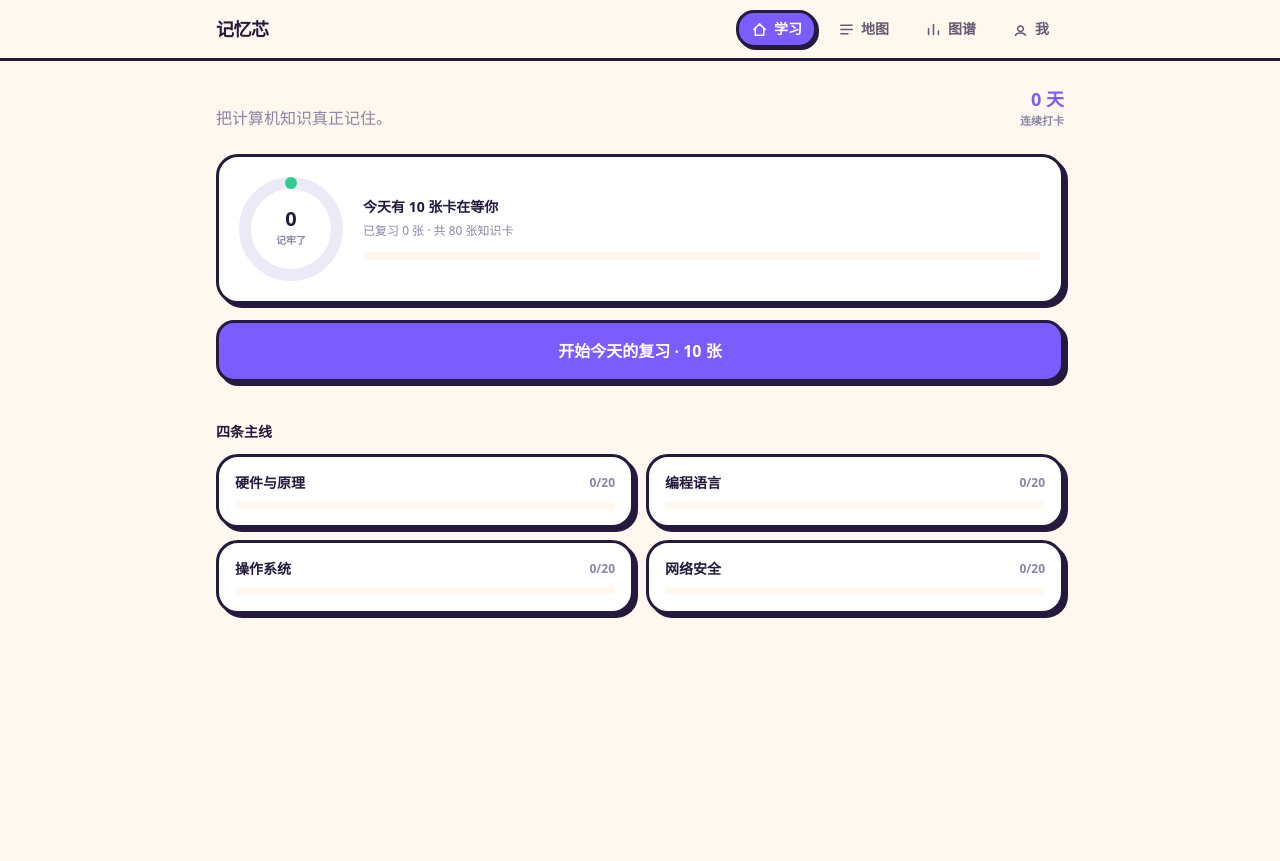
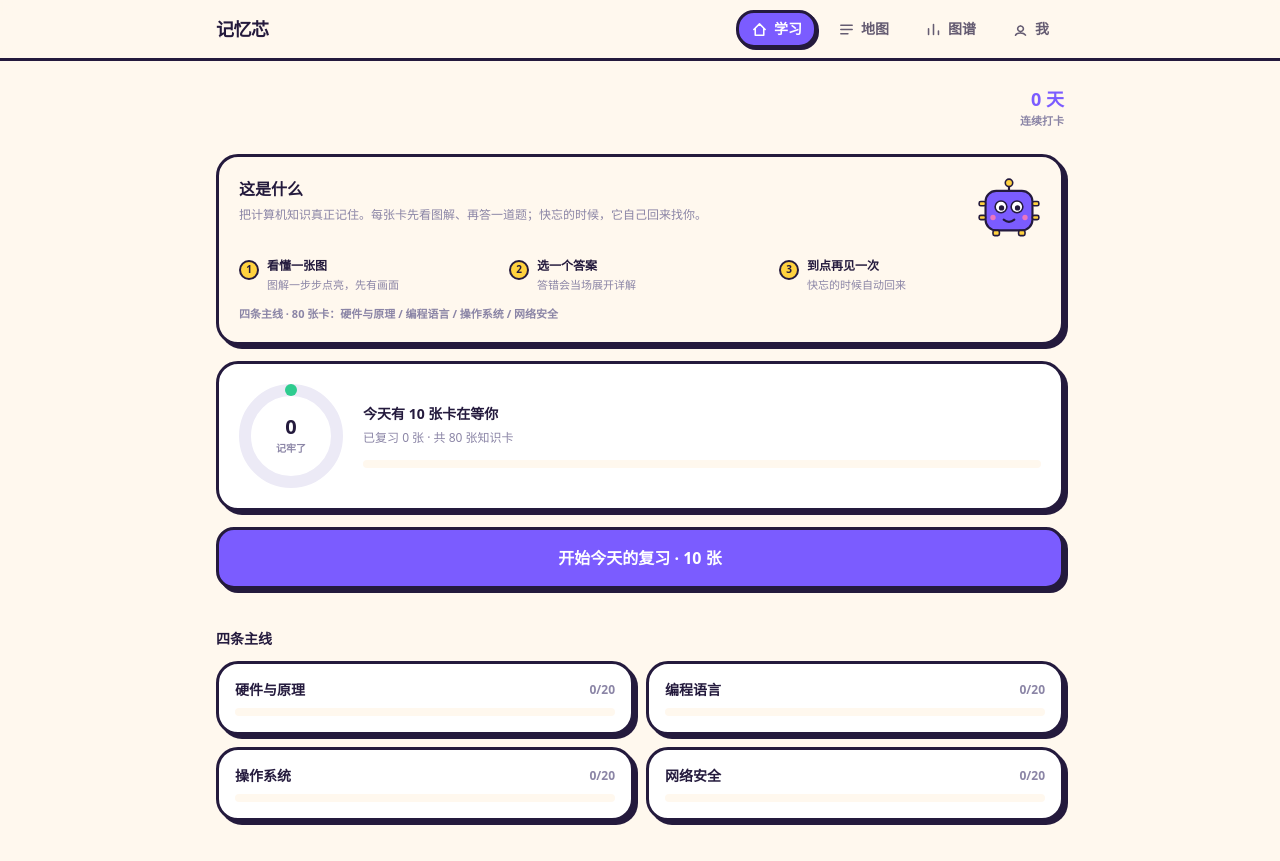
Before and after one commit to 839194950/computer-studying, a React (Vite) app: page / in a window 1280 px wide. Before the commit the page ends 800 px from the top, so only its background shows below. Built offline with nearby package versions, Linux system fonts and the light colour scheme.

Commit message:
feat(home): add an always-visible product intro
* explains what the app is plus a three-step how-to above the queue

* coverage line derives card count and track names from content

* header tagline removed to avoid repeating the intro

* tests 104 -> 106

```diff
--- a/src/features/home/HomePage.tsx
+++ b/src/features/home/HomePage.tsx
@@ -10,6 +10,13 @@ import { useStore } from '../../store/useStore';
 import { buildQueue } from '../../lib/queue';
 import { masteryPercent, resolveStreak, weakCards } from '../../lib/stats';
 import { dayKey } from '../../lib/time';
+
+/** 首次进入的三步说明。固定文案，不随进度变化。 */
+const STEPS = [
+  { title: '看懂一张图', hint: '图解一步步点亮，先有画面' },
+  { title: '选一个答案', hint: '答错会当场展开详解' },
+  { title: '到点再见一次', hint: '快忘的时候自动回来' },
+];
 
 export function HomePage() {
   const progress = useStore((s) => s.progress);
@@ -32,13 +39,44 @@ export function HomePage() {
           <div>
             {/* 桌面端顶部导航已经有品牌名，这里只在移动端显示，避免重复 */}
             <h1 className="text-3xl font-black tracking-tight text-ink md:sr-only">记忆芯</h1>
-            <p className="mt-1 text-sm text-muted md:mt-0 md:text-base">把计算机知识真正记住。</p>
           </div>
           <div className="text-right">
             <div className="text-lg font-black text-brand">{currentStreak} 天</div>
             <div className="text-[11px] font-bold text-muted">连续打卡</div>
           </div>
         </header>
+
+        <StickerCard tone="paper" className="mb-4 p-5">
+          <div className="flex items-start gap-3">
+            <div className="min-w-0 flex-1">
+              <h2 className="text-base font-black text-ink">这是什么</h2>
+              <p className="mt-1 text-xs leading-relaxed text-muted">
+                把计算机知识真正记住。每张卡先看图解、再答一道题；快忘的时候，它自己回来找你。
+              </p>
+            </div>
+            <Mascot mood="happy" size={64} className="shrink-0" />
+          </div>
+
+          <ol className="m-0 mt-3 grid list-none gap-2 p-0 sm:grid-cols-3">
+            {STEPS.map((step, index) => (
+              <li key={step.title} className="flex items-start gap-2">
+                <span className="mt-0.5 flex h-5 w-5 shrink-0 items-center justify-center rounded-full border-2 border-ink bg-sun text-[10px] font-black text-ink">
+                  {index + 1}
+                </span>
+                <span className="min-w-0">
+                  <span className="block text-xs font-black text-ink">{step.title}</span>
+                  <span className="mt-0.5 block text-[11px] leading-relaxed text-muted">
+                    {step.hint}
+                  </span>
+                </span>
+              </li>
+            ))}
+          </ol>
+
+          <p className="mt-3 text-[11px] font-bold text-muted">
+            四条主线 · {ALL_CARDS.length} 张卡：{TRACKS.map((t) => t.title).join(' / ')}
+          </p>
+        </StickerCard>
 
         <StickerCard className="mb-4 flex items-center gap-5 p-5">
           <ProgressRing value={mastery} size={104} />
```
Also changed, not shown: 4 other files (tests, documents, lock files or other folders).
